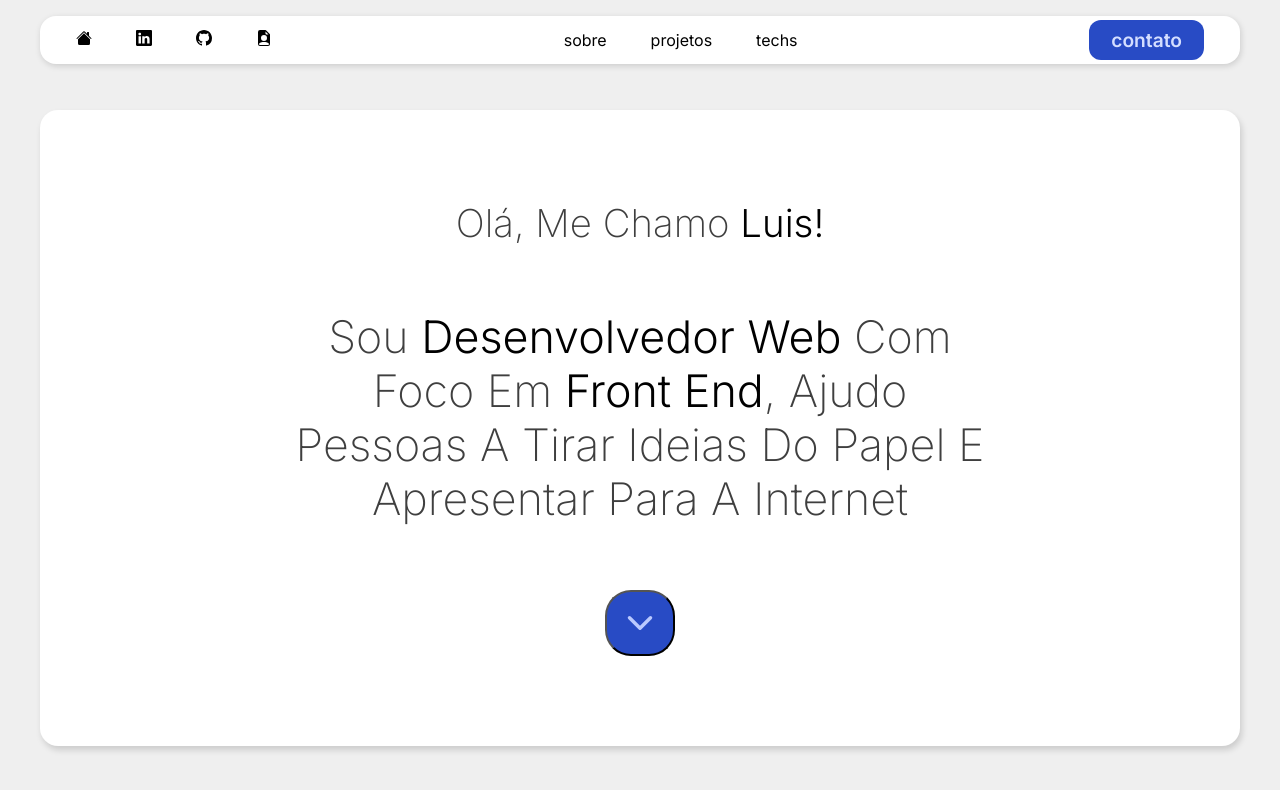
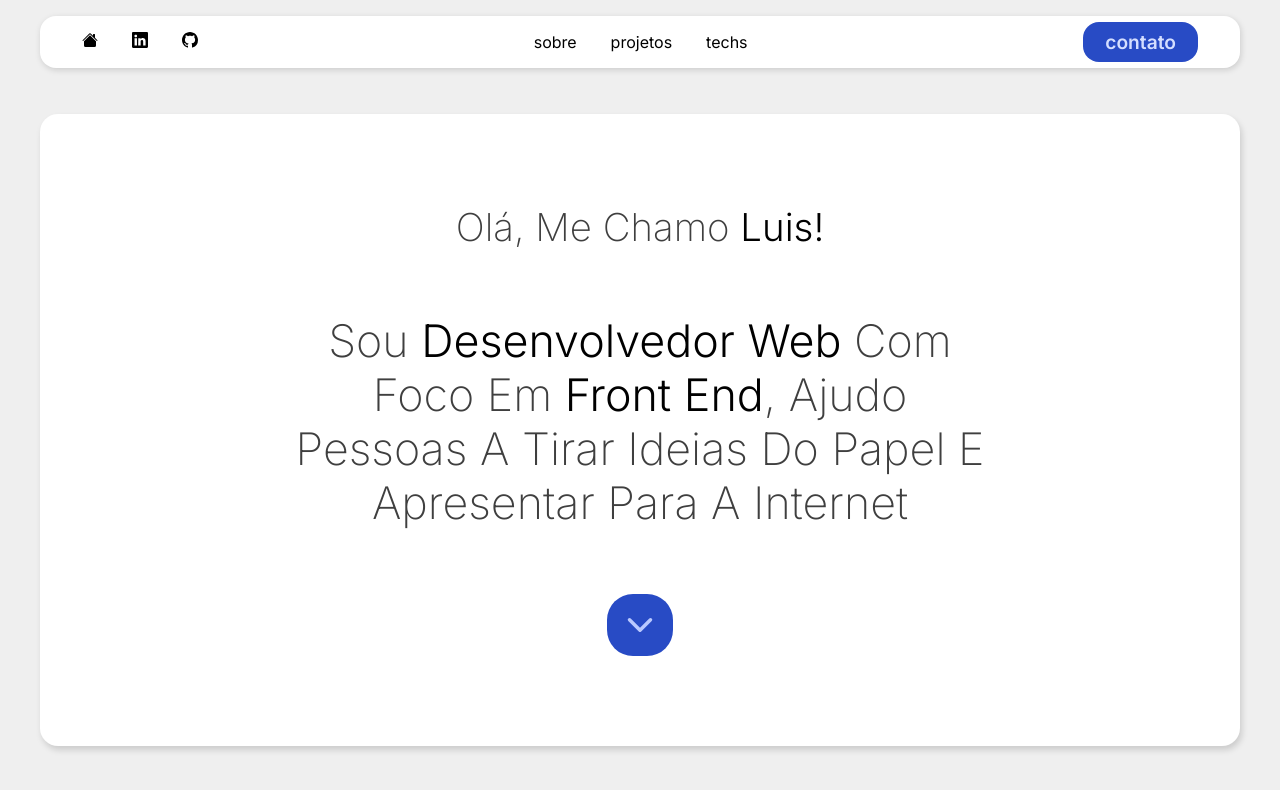
Before and after one commit to salesluis/portifolio, a React (Vite) app: page / in a window 1280 px wide. Shown: the top 790 px of the page. Built offline with nearby package versions, Linux system fonts and the light colour scheme.

Commit message:
refatoração-header

```diff
--- a/src/components/header/Header.jsx
+++ b/src/components/header/Header.jsx
@@ -1,4 +1,4 @@
-import styled from "styled-components"
+import { Container, Itens, Btn} from "./style";
 
 function Header() {
   return (
@@ -6,16 +6,13 @@ function Header() {
       <Container>
           <Itens>
             <a href="#">
-            <img src="./src/assets/home.svg" alt="icon house" />
+              <img className="home" src="./src/assets/home.svg" alt="icon house" />
             </a>
             <a href="https://www.linkedin.com/in/luis-felipe-596586285/" target="_blank">
-            <img src="./src/assets/linkedin.svg" alt="icon linkedin" />
+              <img className="linkedin" src="./src/assets/linkedin.svg" alt="icon linkedin" />
             </a>
             <a href="https://github.com/salesluis" target="_blank">
-            <img src="./src/assets/github.svg" alt="icon github"/>
-          </a>
-          <a href="#">
-            <img src="./src/assets/curriculo.svg" alt="icon de arquivo" />
+              <img className="github" src="./src/assets/github.svg" alt="icon github"/>
             </a>
           </Itens>
 
@@ -33,37 +30,4 @@ function Header() {
   )
 }
 
-const Container = styled.header`
-  display: flex;
-  align-items: center;
-  justify-content: space-between;
-  max-width: 1200px;
-  height: 48px;
-  border-radius: 16px;
-  background-color: #fff;
-  margin: 16px auto;
-  padding: 0 36px;
-  box-shadow: 1px 2px 6px rgba(0,0,0,15%);
-`
-const Itens = styled.div`
-  display: flex;
-  align-items: center;
-  gap: 44px;
-  a{
-    color: #000;
-    font-weight: 400;
-  }
-  .btn-contact{
-    color: #D4DEFF;
-    font-weight: 600;
-  }
-`
-
-const Btn = styled.a`
-  font-size:1.2rem;
-  padding: 8px 22px;
-  border-radius: 12px;
-  cursor: pointer;
-  background-color: #284BC5;
-`
 export default Header
--- /dev/null
+++ b/src/components/header/style.js
@@ -0,0 +1,53 @@
+import styled from "styled-components";
+
+export const Container = styled.header`
+  display: flex;
+  align-items: center;
+  justify-content: space-between;
+  max-width: 1200px;
+  border-radius: 16px;
+  background-color: #fff;
+  margin: 16px auto;
+  padding: 0 36px;
+  box-shadow: 1px 2px 6px rgba(0,0,0,15%);
+  @media (max-width: 1220px) {
+    margin: 16px 12px;
+  }
+`
+export const Itens = styled.div`
+  display: flex;
+  align-items: center;
+  padding: 6px;
+  gap: 34px;
+  a{
+    color: #000;
+    font-weight: 400;
+    transition: .3s;
+    &:hover{
+      color: #284BC5;
+      font-weight: 600;
+      transform: translateY(-2px);
+    }
+  }
+
+
+
+  .btn-contact{
+    color: #D4DEFF;
+    font-weight: 600;
+  }
+
+`
+
+export const Btn = styled.button`
+  font-size:1.2rem;
+  padding: 8px 22px;
+  border-radius: 16px;
+  cursor: pointer;
+  background-color: #284BC5;
+  transition: .5s;
+  &:hover{
+    border-radius: 10px;
+    color: #fff;
+  }
+`
--- a/src/index.css
+++ b/src/index.css
@@ -6,7 +6,9 @@
   text-decoration: none;
   font-family: inter;
 }
-
+button{
+  border: none;
+}
 body{
   background-color: #EFEFEF;
 }
```
Lines whose indentation alone changed are shown as unchanged.
